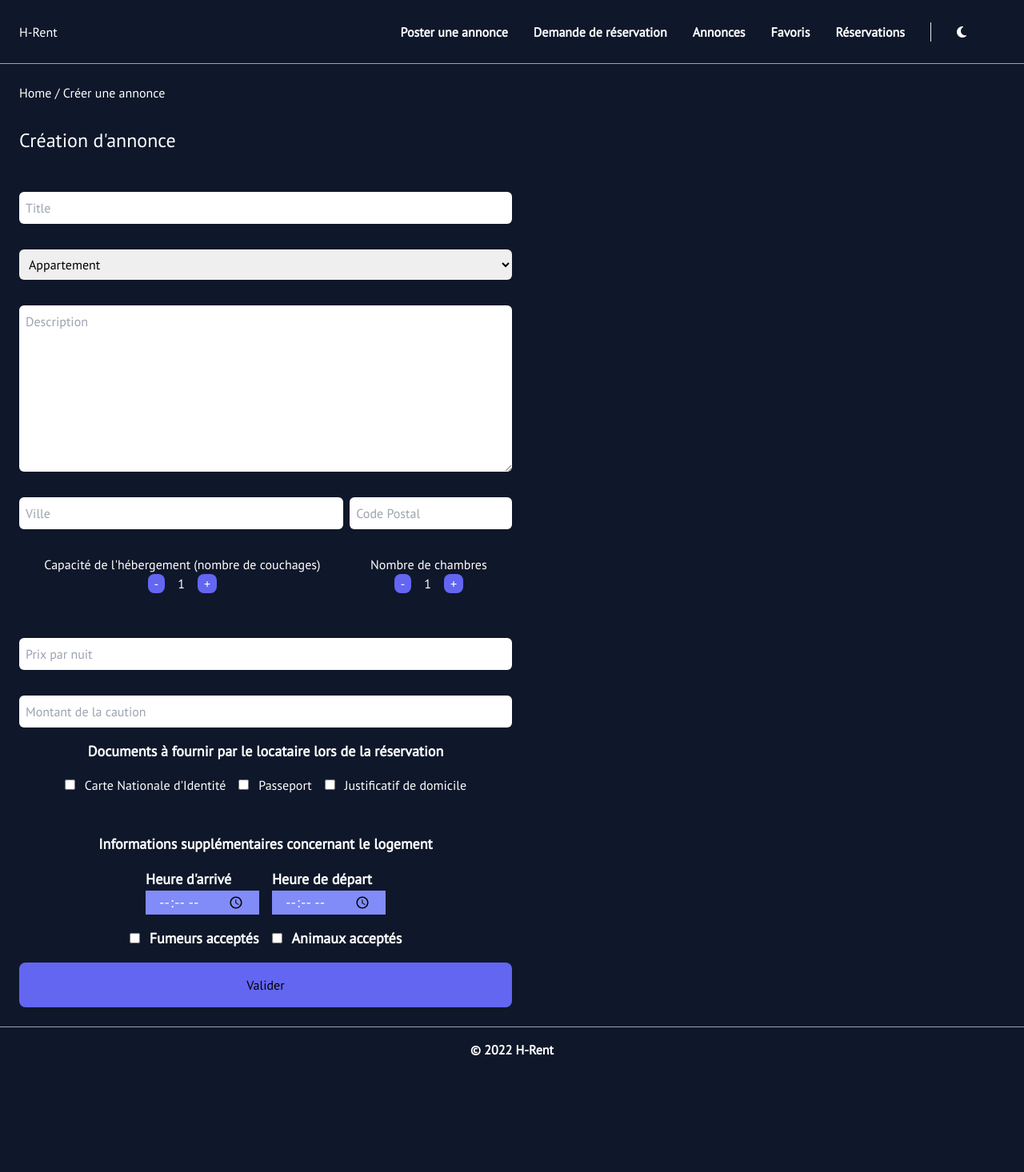
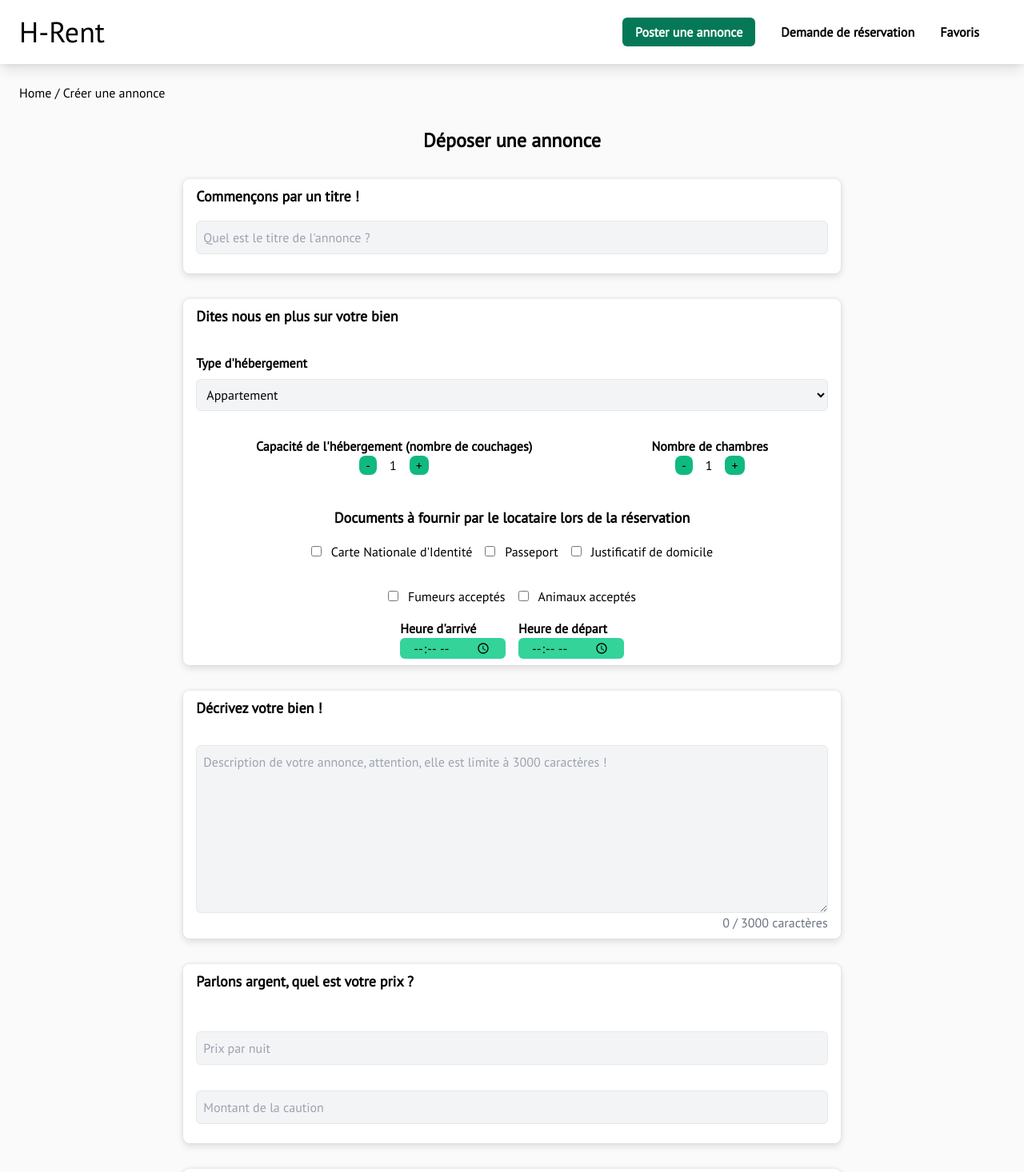
Before and after one commit to Neox63/H-Rent, a React (Create React App) app in the folder pwa/: page /create in a window 1280 px wide. Shown: the top 1466 px of the page at 80% size. Before the commit the page ends 1341 px from the top, so only its background shows below. Built offline with nearby package versions, Linux system fonts and the light colour scheme.

Commit message:
Front changes

```diff
--- a/pwa/src/components/BreadCrumb/index.jsx
+++ b/pwa/src/components/BreadCrumb/index.jsx
@@ -1,16 +1,21 @@
 import { Link } from "react-router-dom";
 
-const BreadCrumb = ({ links }) => {
+const BreadCrumb = ({ links, className }) => {
   return (
-    <>
-      <Link to={"/"}>Home</Link>
+    <div className={`${className}`}>
+      <Link className="hover:text-green-700" to={"/"}>
+        Home
+      </Link>
       {links?.map((link, index) => (
-        <Link key={index} to={link.url}>
+        <>
           {" "}
-          / {link.label}
-        </Link>
+          /{" "}
+          <Link className="hover:text-green-700" key={index} to={link.url}>
+            {link.label}
+          </Link>
+        </>
       ))}
-    </>
+    </div>
   );
 };
 
--- /dev/null
+++ b/pwa/src/components/Destination/index.jsx
@@ -0,0 +1,16 @@
+import { Link } from "react-router-dom";
+
+const Destination = ({ title, imageUrl }) => {
+  return (
+    <Link
+      to={`/annonces?country=${title}`}
+      className="relative block overflow-hidden text-center text-white bg-green-700 rounded-lg w-60 hover:bg-green-800"
+    >
+      <img src={imageUrl} alt="destination" className="" />
+
+      <div className="py-3 text-xl font-bold">{title}</div>
+    </Link>
+  );
+};
+
+export default Destination;
--- a/pwa/src/components/Footer/index.jsx
+++ b/pwa/src/components/Footer/index.jsx
@@ -1,6 +1,6 @@
 const Footer = () => {
   return (
-    <footer className="w-full p-4 px-12 font-bold text-center border-t border-gray-400">
+    <footer className="w-full p-4 px-12 font-bold text-center text-white bg-gray-600 border-t border-gray-400">
       <span>© {new Date(Date.now()).getFullYear()} H-Rent</span>
     </footer>
   );
--- a/pwa/src/components/Navbar/index.jsx
+++ b/pwa/src/components/Navbar/index.jsx
@@ -3,51 +3,30 @@ import { Link } from "react-router-dom";
 const Navbar = () => {
   return (
     <>
-      <nav className="flex items-center justify-between w-full h-20 px-6 border-b border-gray-400">
+      <nav className="flex items-center justify-between w-full h-20 px-6 bg-white shadow-lg">
         <Link to="/">
-          <div className="Navbar-logo">H-Rent</div>
+          <div className="text-4xl Navbar-logo">H-Rent</div>
         </Link>
         <div className="flex">
-          <ul className="flex px-4 font-bold border-r">
+          <ul className="flex px-4 font-bold">
             <li className="mx-4">
-              <Link className="hover:text-indigo-500" to={"/create"}>
+              <Link className="Button" to={"/create"}>
                 Poster une annonce
               </Link>
             </li>
 
             <li className="mx-4">
-              <Link
-                className="hover:text-indigo-500"
-                to={"/reservation-request"}
-              >
+              <Link className="hover:text-green-700" to={"/reservation-request"}>
                 Demande de réservation
               </Link>
             </li>
 
             <li className="mx-4">
-              <Link className="hover:text-indigo-500" to={"/annonces"}>
-                Annonces
-              </Link>
-            </li>
-
-            <li className="mx-4">
-              <Link className="hover:text-indigo-500" to={"/favoris"}>
+              <Link className="hover:text-green-700" to={"/favoris"}>
                 Favoris
               </Link>
             </li>
-
-            <li className="mx-4">
-              <Link className="hover:text-indigo-500" to={"/reservations"}>
-                Réservations
-              </Link>
-            </li>
           </ul>
-
-          <div className="px-8">
-            <button className="mr-4">
-              <i className="fas fa-moon"></i>
-            </button>
-          </div>
         </div>
       </nav>
     </>
--- /dev/null
+++ b/pwa/src/components/Search/index.jsx
@@ -0,0 +1,64 @@
+import { useState } from "react";
+import { useHistory } from "react-router-dom";
+import { getAnnonces } from "../../fakeAPI";
+
+const Search = () => {
+  const [title, setTitle] = useState("");
+  const [country, setCountry] = useState("");
+
+  const history = useHistory();
+
+  const annonces = getAnnonces();
+
+  const handleResearch = () => {
+    history.push(
+      `/annonces${
+        title && country
+          ? `?title=${title}&country=${country}`
+          : title && !country
+          ? `?title=${title}`
+          : country && !title
+          ? `?country=${country}`
+          : ""
+      }`
+    );
+  };
+
+  return (
+    <div
+      className="flex flex-col w-2/3 px-4 py-8 mx-auto bg-white rounded-md"
+      style={{
+        boxShadow: "0 -1px 4px 0 rgb(26 26 26 / 8%), 0 4px 8px 0 rgb(26 26 26 / 12%)",
+      }}
+    >
+      <div className="flex gap-4 mb-8">
+        <input
+          type="text"
+          name="title"
+          id="title"
+          placeholder="Que recherchez-vous ?"
+          value={title}
+          onChange={(e) => setTitle(e.target.value)}
+          className="w-1/2 px-4 py-2 bg-gray-100 rounded-lg"
+        />
+        <input
+          type="text"
+          name="location"
+          id="location"
+          placeholder="Saisissez une ville ou un code postal"
+          value={country}
+          onChange={(e) => setCountry(e.target.value)}
+          className="w-1/2 px-4 py-2 bg-gray-100 rounded-lg"
+        />
+      </div>
+
+      <div className="filters"></div>
+
+      <button onClick={handleResearch} className="mx-auto Button">
+        Rechercher ({annonces.length} résultats)
+      </button>
+    </div>
+  );
+};
+
+export default Search;
--- a/pwa/src/pages/annonces/create-annonce.jsx
+++ b/pwa/src/pages/annonces/create-annonce.jsx
@@ -51,24 +51,45 @@ const CreateAnnonce = () => {
   return (
     <>
       <BreadCrumb links={[{ url: "/create", label: "Créer une annonce" }]} />
-      <div className="my-8 text-2xl">Création d'annonce</div>
-      <div className="text-black">
+      <div className="my-8 text-2xl font-extrabold text-center">Déposer une annonce</div>
+      <div>
         <form onSubmit={handleSubmit}>
-          <div className="flex flex-col w-1/2">
+          <div className="flex flex-col w-2/3 gap-8 mx-auto">
+            <div
+              style={{
+                boxShadow:
+                  "0 -1px 4px 0 rgb(26 26 26 / 8%), 0 4px 8px 0 rgb(26 26 26 / 12%)",
+              }}
+              className="flex flex-col px-4 py-2 bg-white rounded-lg shadow-md"
+            >
+              <span className="text-lg font-bold">Commençons par un titre !</span>
               <input
                 type="text"
-              className="p-2 my-4 rounded-md"
+                className="p-2 my-4 bg-gray-100 border rounded-md"
                 value={title}
                 onChange={(e) => setTitle(e.target.value)}
-              placeholder="Title"
+                placeholder="Quel est le titre de l'annonce ?"
                 required
                 aria-required="true"
               />
+            </div>
 
+            <div
+              style={{
+                boxShadow:
+                  "0 -1px 4px 0 rgb(26 26 26 / 8%), 0 4px 8px 0 rgb(26 26 26 / 12%)",
+              }}
+              className="flex flex-col px-4 py-2 bg-white rounded-lg shadow-md"
+            >
+              <span className="mb-8 text-lg font-bold">
+                Dites nous en plus sur votre bien
+              </span>
+
+              <span className="font-bold ">Type d'hébergement</span>
               <select
                 name="type"
                 id="type"
-              className="p-2 my-4 rounded-md"
+                className="p-2 mt-2 mb-4 bg-gray-100 border rounded-md"
                 required
                 onChange={(e) => setType(e.target.value)}
               >
@@ -81,41 +102,11 @@ const CreateAnnonce = () => {
                 <option value="Autre">Autre</option>
               </select>
 
-            <textarea
-              type="text"
-              rows={8}
-              className="p-2 my-4 rounded-md"
-              value={description}
-              onChange={(e) => setDescription(e.target.value)}
-              placeholder="Description"
-              required
-              aria-required="true"
-            />
-
-            <div className="flex gap-2 my-4">
-              <input
-                type="text"
-                className="w-2/3 p-2 rounded-md"
-                value={country}
-                onChange={(e) => setCountry(e.target.value)}
-                placeholder="Ville"
-                required
-                aria-required="true"
-              />
-              <input
-                type="text"
-                className="w-1/3 p-2 rounded-md"
-                value={zipCode}
-                onChange={(e) => setZipCode(e.target.value)}
-                placeholder="Code Postal"
-                required
-                aria-required="true"
-              />
-            </div>
-
               <div className="flex justify-around my-4">
-              <div className="flex flex-col items-center justify-center mb-6 text-white available-bed">
-                <span>Capacité de l'hébergement (nombre de couchages)</span>
+                <div className="flex flex-col items-center justify-center mb-6 available-bed">
+                  <span className="font-bold">
+                    Capacité de l'hébergement (nombre de couchages)
+                  </span>
                   <div className="flex">
                     <button
                       onClick={() =>
@@ -124,7 +115,7 @@ const CreateAnnonce = () => {
                         )
                       }
                       type="button"
-                    className="px-2 bg-indigo-500 rounded-lg "
+                      className="px-2 bg-green-500 rounded-lg "
                     >
                       -
                     </button>
@@ -134,15 +125,15 @@ const CreateAnnonce = () => {
                         setAvailablePlaces((availablePlaces) => availablePlaces + 1)
                       }
                       type="button"
-                    className="px-2 bg-indigo-500 rounded-lg "
+                      className="px-2 bg-green-500 rounded-lg "
                     >
                       +
                     </button>
                   </div>
                 </div>
 
-              <div className="flex flex-col items-center justify-center mb-6 text-white available-bed">
-                <span>Nombre de chambres</span>
+                <div className="flex flex-col items-center justify-center mb-6 available-bed">
+                  <span className="font-bold">Nombre de chambres</span>
                   <div className="flex">
                     <button
                       onClick={() =>
@@ -151,7 +142,7 @@ const CreateAnnonce = () => {
                         )
                       }
                       type="button"
-                    className="px-2 bg-indigo-500 rounded-lg "
+                      className="px-2 bg-green-500 rounded-lg "
                     >
                       -
                     </button>
@@ -161,7 +152,7 @@ const CreateAnnonce = () => {
                         setAvailableRooms((availablePlaces) => availablePlaces + 1)
                       }
                       type="button"
-                    className="px-2 bg-indigo-500 rounded-lg "
+                      className="px-2 bg-green-500 rounded-lg "
                     >
                       +
                     </button>
@@ -169,27 +160,7 @@ const CreateAnnonce = () => {
                 </div>
               </div>
 
-            <input
-              type="text"
-              className="p-2 my-4 rounded-md"
-              value={price}
-              onChange={(e) => setPrice(e.target.value)}
-              placeholder="Prix par nuit"
-              required
-              aria-required="true"
-            />
-
-            <input
-              type="text"
-              className="p-2 my-4 rounded-md"
-              value={bail}
-              onChange={(e) => setBail(e.target.value)}
-              placeholder="Montant de la caution"
-              required
-              aria-required="true"
-            />
-
-            <div className="flex flex-col items-center mb-4 text-white requiredDocuments">
+              <div className="flex flex-col items-center mb-4 requiredDocuments">
                 <span className="mb-4 text-lg font-bold">
                   Documents à fournir par le locataire lors de la réservation
                 </span>
@@ -233,40 +204,7 @@ const CreateAnnonce = () => {
                 </div>
               </div>
 
-            <div className="flex flex-col items-center mt-8 mb-4 text-lg font-bold text-white">
-              <span className="mb-4">
-                Informations supplémentaires concernant le logement
-              </span>
-
-              <div className="flex gap-4">
-                <div className="flex flex-col justify-center">
-                  <label htmlFor="arrival">Heure d'arrivé</label>
-                  <input
-                    name="arrival"
-                    className="px-4 bg-indigo-400"
-                    onChange={(e) => setArrivalHour(e.target.value)}
-                    type="time"
-                    min="6:00"
-                    max="22:00"
-                    required
-                  />
-                </div>
-
-                <div className="flex flex-col justify-center">
-                  <label htmlFor="departure">Heure de départ</label>
-                  <input
-                    name="departure"
-                    className="px-4 bg-indigo-400"
-                    onChange={(e) => setDepartureHour(e.target.value)}
-                    type="time"
-                    min="6:00"
-                    max="22:00"
-                    required
-                  />
-                </div>
-              </div>
-
-              <div className="flex items-center gap-4 mt-4">
+              <div className="flex items-center justify-center gap-4 my-4">
                 <div>
                   <input
                     type="checkbox"
@@ -291,10 +229,131 @@ const CreateAnnonce = () => {
                   <label htmlFor="pets">Animaux acceptés</label>
                 </div>
               </div>
+              <div className="flex gap-4 mx-auto">
+                <div className="flex flex-col justify-center">
+                  <label className="font-bold" htmlFor="arrival">
+                    Heure d'arrivé
+                  </label>
+                  <input
+                    name="arrival"
+                    className="px-4 bg-green-400 rounded-md"
+                    onChange={(e) => setArrivalHour(e.target.value)}
+                    type="time"
+                    min="6:00"
+                    max="22:00"
+                    required
+                  />
                 </div>
 
-            <button className="p-4 bg-indigo-500 rounded-lg" type="submit">
-              Valider
+                <div className="flex flex-col justify-center">
+                  <label className="font-bold" htmlFor="departure">
+                    Heure de départ
+                  </label>
+                  <input
+                    name="departure"
+                    className="px-4 bg-green-400 rounded-md"
+                    onChange={(e) => setDepartureHour(e.target.value)}
+                    type="time"
+                    min="6:00"
+                    max="22:00"
+                    required
+                  />
+                </div>
+              </div>
+            </div>
+
+            <div
+              style={{
+                boxShadow:
+                  "0 -1px 4px 0 rgb(26 26 26 / 8%), 0 4px 8px 0 rgb(26 26 26 / 12%)",
+              }}
+              className="flex flex-col px-4 py-2 bg-white rounded-lg shadow-md"
+            >
+              <span className="mb-8 text-lg font-bold">Décrivez votre bien !</span>
+              <textarea
+                type="text"
+                rows={8}
+                className="p-2 bg-gray-100 border rounded-md"
+                value={description}
+                onChange={(e) =>
+                  description.length < 3000 && setDescription(e.target.value)
+                }
+                placeholder="Description de votre annonce, attention, elle est limite à 3000 caractères !"
+                required
+                aria-required="true"
+              />
+              <span className="text-right text-gray-500">
+                {description.length} / 3000 caractères
+              </span>
+            </div>
+
+            <div
+              style={{
+                boxShadow:
+                  "0 -1px 4px 0 rgb(26 26 26 / 8%), 0 4px 8px 0 rgb(26 26 26 / 12%)",
+              }}
+              className="flex flex-col px-4 py-2 bg-white rounded-lg shadow-md"
+            >
+              <span className="mb-8 text-lg font-bold">
+                Parlons argent, quel est votre prix ?
+              </span>
+
+              <input
+                type="number"
+                min={0}
+                className="p-2 my-4 bg-gray-100 border rounded-md"
+                value={price}
+                onChange={(e) => setPrice(e.target.value)}
+                placeholder="Prix par nuit"
+                required
+                aria-required="true"
+              />
+
+              <input
+                type="number"
+                min={0}
+                max={price}
+                className="p-2 my-4 bg-gray-100 border rounded-md"
+                value={bail}
+                onChange={(e) => setBail(e.target.value)}
+                placeholder="Montant de la caution"
+                required
+                aria-required="true"
+              />
+            </div>
+
+            <div
+              style={{
+                boxShadow:
+                  "0 -1px 4px 0 rgb(26 26 26 / 8%), 0 4px 8px 0 rgb(26 26 26 / 12%)",
+              }}
+              className="flex flex-col px-4 py-2 bg-white rounded-lg shadow-md"
+            >
+              <span className="mb-8 text-lg font-bold">Où se situe votre bien ?</span>
+              <div className="flex gap-2 my-4">
+                <input
+                  type="text"
+                  className="w-2/3 p-2 bg-gray-100 border rounded-md"
+                  value={country}
+                  onChange={(e) => setCountry(e.target.value)}
+                  placeholder="Ville"
+                  required
+                  aria-required="true"
+                />
+                <input
+                  type="text"
+                  className="w-1/3 p-2 bg-gray-100 border rounded-md"
+                  value={zipCode}
+                  onChange={(e) => setZipCode(e.target.value)}
+                  placeholder="Code Postal"
+                  required
+                  aria-required="true"
+                />
+              </div>
+            </div>
+
+            <button className="w-2/3 mx-auto Button" type="submit">
+              Déposer l'annonce
             </button>
           </div>
         </form>
--- a/pwa/src/pages/annonces/index.jsx
+++ b/pwa/src/pages/annonces/index.jsx
@@ -2,6 +2,7 @@ import Container from "../../components/Container";
 import AnnonceItem from "../../components/AnnonceItem";
 import { getAnnonces, getFavoriteAnnonces } from "../../fakeAPI";
 import BreadCrumb from "../../components/BreadCrumb";
+import Search from "../../components/Search";
 
 const Annonces = () => {
   const initialData = getAnnonces();
@@ -9,10 +10,12 @@ const Annonces = () => {
 
   return (
     <>
-      <BreadCrumb links={[{ url: "/annonces", label: "Annonces" }]} />
-      <div className="my-8 text-2xl">Liste des annonces</div>
+      <BreadCrumb links={[{ url: "/annonces", label: "Annonces" }]} className="mb-8" />
+
+      <Search />
 
       <Container className="w-full mx-auto lg:w-3/4">
+        <div className="mt-8 text-2xl font-extrabold">Liste des locations</div>
         {initialData.map((annonceData, index) => (
           <AnnonceItem
             key={index}
--- a/pwa/src/pages/home/index.jsx
+++ b/pwa/src/pages/home/index.jsx
@@ -1,27 +1,62 @@
 import { Link } from "react-router-dom";
+import Destination from "../../components/Destination";
+import Search from "../../components/Search";
 
 const Home = () => {
   return (
     <>
-      <section
-        id="hero"
-        className="flex flex-col items-center max-w-5xl pt-20 mx-auto"
-      >
-        <h1 className="text-6xl font-extrabold tracking-tight text-center">
-          Trouvez votre prochain séjour dès maintenant grace à H-Rent !
-        </h1>
-        <p className="my-6 text-center">
-          Lorem ipsum dolor sit amet consectetur adipisicing elit. Culpa
-          pariatur iure, est quisquam eveniet fugit debitis corporis vel, minima
-          aspernatur voluptates
-        </p>
-        <Link
-          className="p-4 text-center bg-indigo-400 rounded-lg"
-          to="/annonces"
-        >
-          Parcourez les offres disponibles
+      <div className="mb-12 text-3xl font-extrabold text-center">
+        Des centaines de propriétés qui n'attendent que vous, dans toute la France
+      </div>
+
+      <Search />
+
+      <div className="flex flex-col my-12">
+        <div className="mb-4 text-xl font-extrabold text-center">
+          Vous voulez louer votre logement ? Cliquez sur le bouton ci-dessous
+        </div>
+        <Link className="mx-auto Button" to={"/create"}>
+          Déposer une annonce
         </Link>
-      </section>
+      </div>
+
+      <div>
+        <div className="mb-4 text-xl font-extrabold text-center">
+          Le top des destinations, c'est par ici !
+        </div>
+        <ul className="flex justify-center flex-grow gap-4">
+          <li>
+            <Destination
+              title="Paris"
+              imageUrl="https://upload.wikimedia.org/wikipedia/commons/thumb/4/4b/La_Tour_Eiffel_vue_de_la_Tour_Saint-Jacques%2C_Paris_ao%C3%BBt_2014_%282%29.jpg/1200px-La_Tour_Eiffel_vue_de_la_Tour_Saint-Jacques%2C_Paris_ao%C3%BBt_2014_%282%29.jpg"
+            />
+          </li>
+          <li>
+            <Destination
+              title="Lyon"
+              imageUrl="https://static.lexpress.fr/medias_11552/w_1888%2Ch_1056%2Cc_crop%2Cx_154%2Cy_157/w_640%2Ch_360%2Cc_fill%2Cg_north/v1548771652/vue-de-lyon-depuis-la-saone-au-crepuscule_5914924.jpg"
+            />
+          </li>
+          <li>
+            <Destination
+              title="Clermont Ferrand"
+              imageUrl="https://uil.unesco.org/sites/default/files/clermont-ferrand_france_angelus_yodason_flickr.jpg"
+            />
+          </li>
+          <li>
+            <Destination
+              title="Bordeaux"
+              imageUrl="https://www.unairdebordeaux.fr/wp-content/uploads/2019/07/Bordeaux-F%C3%AAte-le-Fleuve-2015%C2%A9Eric-Bouloumi%C3%A9-Photographe-ok.jpg"
+            />
+          </li>
+          <li>
+            <Destination
+              title="Marseille"
+              imageUrl="https://www.okvoyage.com/wp-content/uploads/2020/03/marseille-france.jpg"
+            />
+          </li>
+        </ul>
+      </div>
     </>
   );
 };
--- a/pwa/src/styles/app.css
+++ b/pwa/src/styles/app.css
@@ -3,8 +3,8 @@
 @tailwind utilities;
 
 body {
-  @apply m-0 text-white;
-  background: #0f172a;
+  @apply m-0;
+  background: #FAFAFA;
 
   font-family: "PT Sans", -apple-system, BlinkMacSystemFont, "Segoe UI",
     "Roboto", "Oxygen", "Ubuntu", "Cantarell", "Fira Sans", "Droid Sans",
@@ -14,5 +14,5 @@ body {
 }
 
 .Button {
-  @apply p-4 bg-indigo-500 rounded-lg;
+  @apply px-4 py-2 text-white bg-green-700 rounded-md hover:bg-green-800;
 }
```
Also changed, not shown: pwa/src/components/AnnonceItem/index.jsx (+6 -3 lines). Lines whose indentation alone changed are shown as unchanged.
